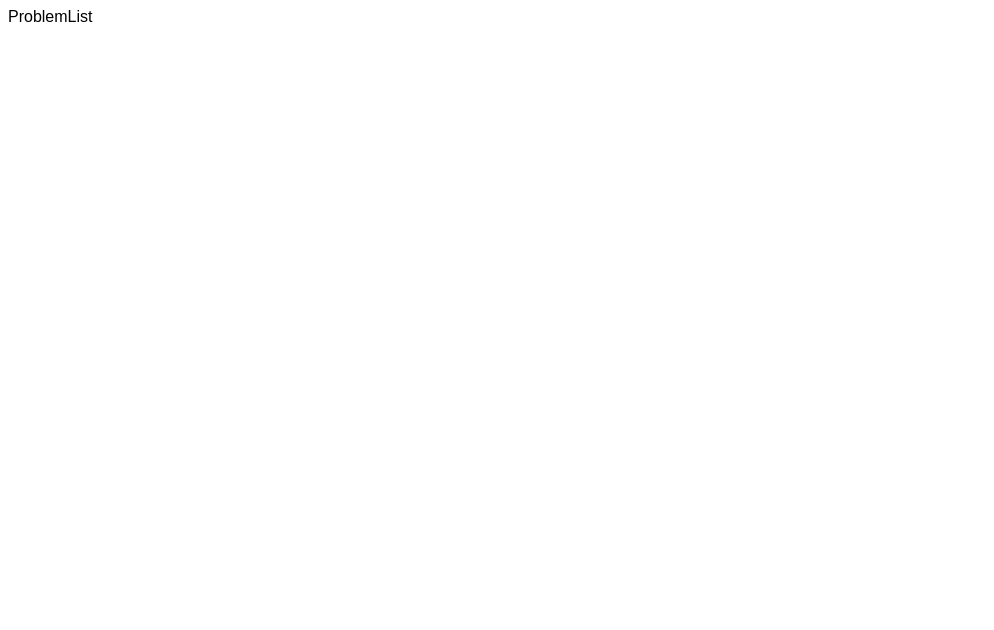
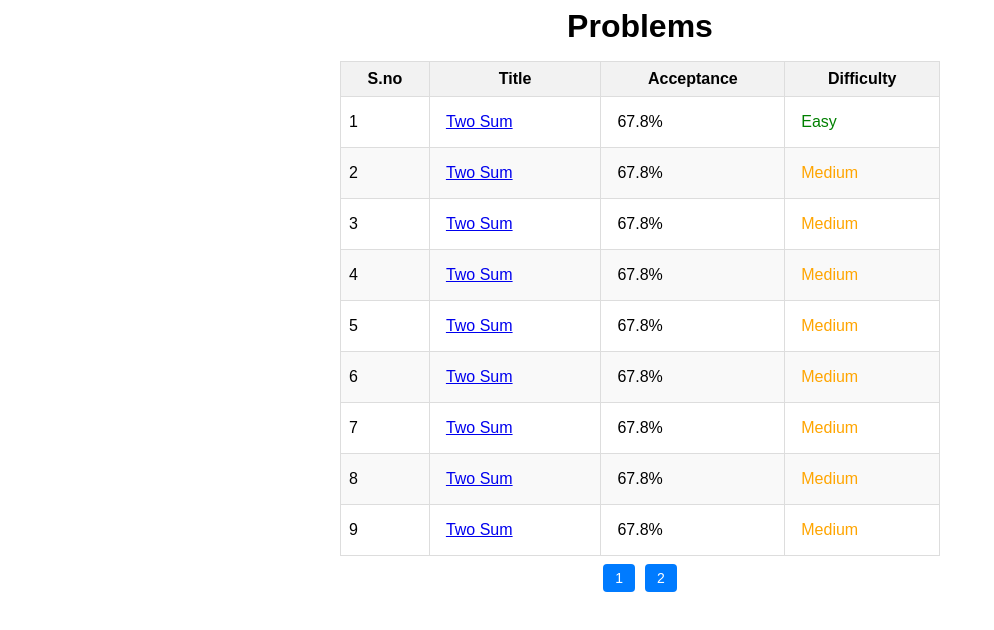
Before and after one commit to hkirat/react-assignment, a React (Vite) app: page /problemlist in a window 1280 px wide. Shown: the top 630 px of the page, without its empty margins (0-994 px from the left). Built offline with nearby package versions, Linux system fonts and the light colour scheme.

Commit message:
Problem list page updated created ui for specific page

```diff
--- a/index.html
+++ b/index.html
@@ -5,6 +5,11 @@
     <link rel="icon" type="image/svg+xml" href="/vite.svg" />
     <meta name="viewport" content="width=device-width, initial-scale=1.0" />
     <title>Vite + React</title>
+    <style>
+      * {
+        font-family: Arial, Helvetica, sans-serif;
+      }
+    </style>
   </head>
   <body>
     <div id="root"></div>
--- a/src/App.jsx
+++ b/src/App.jsx
@@ -4,6 +4,7 @@ import Login from "./pages/Login";
 import Signup from "./pages/Signup";
 import Problem from "./pages/Problem";
 import ProblemList from "./pages/ProblemList";
+import NotFound from "./pages/NotFound";
 
 const App = () => {
   return (
@@ -11,7 +12,8 @@ const App = () => {
       <Route path="/" element={<Login />} />
       <Route path="/signup" element={<Signup />} />
       <Route path="/problemlist" element={<ProblemList />} />
-      <Route path="/problem" element={<Problem />} />
+      <Route path="/problem/:id" element={<Problem />} />
+      <Route path="*" element={<NotFound />} />
     </Routes>
   );
 };
--- a/src/css/Login.css
+++ b/src/css/Login.css
@@ -27,6 +27,7 @@
 form {
   display: flex;
   flex-direction: column;
+  align-items: center; /* Add this line */
 }
 
 input {
--- /dev/null
+++ b/src/css/Problem.css
@@ -0,0 +1,75 @@
+* {
+  font-family: Arial, Helvetica, sans-serif;
+}
+
+.problem-form-container {
+  display: flex;
+  justify-content: space-between;
+}
+
+.left-section {
+  flex: 1;
+  padding-right: 20px;
+}
+
+.right-section {
+  flex: 1;
+  padding-left: 20px;
+  border-left: 1px solid #ccc;
+}
+
+h2 {
+  font-size: 24px;
+  margin-bottom: 20px;
+}
+
+.form-fields {
+  display: flex;
+  flex-direction: column;
+}
+
+.form-field {
+  margin-bottom: 20px;
+}
+
+label {
+  font-weight: bold;
+}
+
+input,
+textarea {
+  width: 100%;
+  padding: 10px;
+  border: 1px solid #ccc;
+  border-radius: 4px;
+}
+
+button {
+  background-color: #007bff;
+  color: #fff;
+  padding: 10px 20px;
+  border: none;
+  border-radius: 4px;
+  cursor: pointer;
+}
+
+.preview-content {
+  display: flex;
+  flex-direction: column;
+}
+
+.preview-field {
+  margin-bottom: 5px;
+}
+
+.preview-field h3 {
+  font-size: 18px;
+}
+
+.preview-field p {
+  white-space: pre-line;
+  padding: 10px;
+  background-color: #f9f9f9;
+  border: 1px solid #ccc;
+  border-radius: 4px;
+}
--- /dev/null
+++ b/src/css/ProblemList.css
@@ -0,0 +1,36 @@
+* {
+  font-family: Arial, Helvetica, sans-serif;
+}
+
+.heading {
+  margin: auto;
+  display: flex;
+  text-align: center;
+  justify-content: center;
+  margin-bottom: 1rem;
+}
+
+table {
+  border-collapse: collapse;
+  width: 100%;
+  max-width: 600px;
+  margin: auto;
+}
+
+th,
+td {
+  border: 1px solid #ddd;
+  padding: 8px;
+}
+
+thead th {
+  background-color: #f2f2f2;
+}
+
+tbody tr:nth-child(even) {
+  background-color: #f9f9f9;
+}
+
+div {
+  margin: 0.5rem;
+}
--- /dev/null
+++ b/src/pages/NotFound.jsx
@@ -0,0 +1,7 @@
+import React from "react";
+
+const NotFound = () => {
+  return <div>NotFound</div>;
+};
+
+export default NotFound;
--- a/src/pages/Problem.jsx
+++ b/src/pages/Problem.jsx
@@ -1,7 +1,48 @@
-import React from "react";
+import "../css/Problem.css";
+import { useParams } from "react-router-dom";
 
 const Problem = () => {
-  return <div>Problem</div>;
+  const { id } = useParams();
+
+  return (
+    <div className="problem-form-container">
+      <div className="left-section">
+        <div className="preview-content">
+          <h2>Problem {id}</h2>
+          <div className="preview-field">
+            <h3>Title</h3>
+            <p>title</p>
+          </div>
+          <div className="preview-field">
+            <h3>Example</h3>
+            <p>example</p>
+          </div>
+          <div className="preview-field">
+            <h3>Input</h3>
+            <p>input</p>
+          </div>
+          <div className="preview-field">
+            <h3>Output</h3>
+            <p>output</p>
+          </div>
+          <div className="preview-field">
+            <h3>Explanation</h3>
+            <p>explanation</p>
+          </div>
+        </div>
+      </div>
+      <div className="right-section">
+        <div className="form-fields">
+          <div className="form-field">
+            <label htmlFor="explanation">Write the Code</label>
+            <textarea id="explanation" rows="30" cols="20"></textarea>
+          </div>
+
+          <button type="submit">Submit</button>
+        </div>
+      </div>
+    </div>
+  );
 };
 
 export default Problem;
--- a/src/pages/ProblemList.jsx
+++ b/src/pages/ProblemList.jsx
@@ -1,7 +1,195 @@
-import React from "react";
+import React, { useState } from "react";
+import { Link } from "react-router-dom";
+import "../css/ProblemList.css";
+
+const Problem1 = [
+  {
+    id: 1,
+    Title: "Two Sum",
+    Acceptance: "67.8%",
+    difficulty: "Easy",
+  },
+  {
+    id: 2,
+    Title: "Two Sum",
+    Acceptance: "67.8%",
+    difficulty: "Medium",
+  },
+  {
+    id: 3,
+    Title: "Two Sum",
+    Acceptance: "67.8%",
+    difficulty: "Medium",
+  },
+  {
+    id: 4,
+    Title: "Two Sum",
+    Acceptance: "67.8%",
+    difficulty: "Medium",
+  },
+  {
+    id: 5,
+    Title: "Two Sum",
+    Acceptance: "67.8%",
+    difficulty: "Medium",
+  },
+  {
+    id: 6,
+    Title: "Two Sum",
+    Acceptance: "67.8%",
+    difficulty: "Medium",
+  },
+  {
+    id: 7,
+    Title: "Two Sum",
+    Acceptance: "67.8%",
+    difficulty: "Medium",
+  },
+  {
+    id: 8,
+    Title: "Two Sum",
+    Acceptance: "67.8%",
+    difficulty: "Medium",
+  },
+  {
+    id: 9,
+    Title: "Two Sum",
+    Acceptance: "67.8%",
+    difficulty: "Medium",
+  },
+];
+
+const Problem2 = [
+  {
+    id: 10,
+    Title: "Add Two Numbers",
+    Acceptance: "40.5%",
+    difficulty: "Medium",
+  },
+  {
+    id: 11,
+    Title: "Add Two Numbers",
+    Acceptance: "40.5%",
+    difficulty: "Medium",
+  },
+  {
+    id: 12,
+    Title: "Add Two Numbers",
+    Acceptance: "40.5%",
+    difficulty: "Medium",
+  },
+  {
+    id: 13,
+    Title: "Add Two Numbers",
+    Acceptance: "40.5%",
+    difficulty: "Medium",
+  },
+  {
+    id: 14,
+    Title: "Add Two Numbers",
+    Acceptance: "40.5%",
+    difficulty: "Medium",
+  },
+  {
+    id: 15,
+    Title: "Add Two Numbers",
+    Acceptance: "40.5%",
+    difficulty: "Medium",
+  },
+  {
+    id: 16,
+    Title: "Add Two Numbers",
+    Acceptance: "40.5%",
+    difficulty: "Medium",
+  },
+  {
+    id: 17,
+    Title: "Add Two Numbers",
+    Acceptance: "40.5%",
+    difficulty: "Medium",
+  },
+  {
+    id: 18,
+    Title: "Add Two Numbers",
+    Acceptance: "40.5%",
+    difficulty: "Medium",
+  },
+];
 
 const ProblemList = () => {
-  return <div>ProblemList</div>;
+  const [data, setData] = useState(Problem1);
+
+  const displayProblemSetOne = () => {
+    setData(Problem1);
+  };
+
+  const displayProblemSetTwo = () => {
+    setData(Problem2);
+  };
+
+  return (
+    <div>
+      <h1 className="heading">Problems</h1>
+      <table>
+        <thead>
+          <tr>
+            <th>S.no</th>
+            <th>Title</th>
+            <th>Acceptance</th>
+            <th>Difficulty</th>
+          </tr>
+        </thead>
+        <tbody>
+          {data.map((row) => (
+            <tr key={row.id}>
+              <td>{row.id}</td>
+              <td>
+                <div>
+                  <Link to={`/problem/${row.id}`}>{row.Title}</Link>
+                </div>
+              </td>
+              <td>
+                <div>{row.Acceptance}</div>
+              </td>
+              <td
+                style={{
+                  color:
+                    row.difficulty === "Hard"
+                      ? "red"
+                      : row.difficulty === "Medium"
+                      ? "orange"
+                      : "green",
+                }}
+              >
+                <div>{row.difficulty}</div>
+              </td>
+            </tr>
+          ))}
+        </tbody>
+      </table>
+      <div style={{ display: "flex", justifyContent: "center" }}>
+        <button
+          onClick={displayProblemSetOne}
+          style={{
+            fontSize: "14px",
+            padding: "6px 12px",
+            marginRight: "10px",
+          }}
+        >
+          1
+        </button>
+        <button
+          onClick={displayProblemSetTwo}
+          style={{
+            fontSize: "14px",
+            padding: "6px 12px",
+          }}
+        >
+          2
+        </button>
+      </div>
+    </div>
+  );
 };
 
 export default ProblemList;
```
